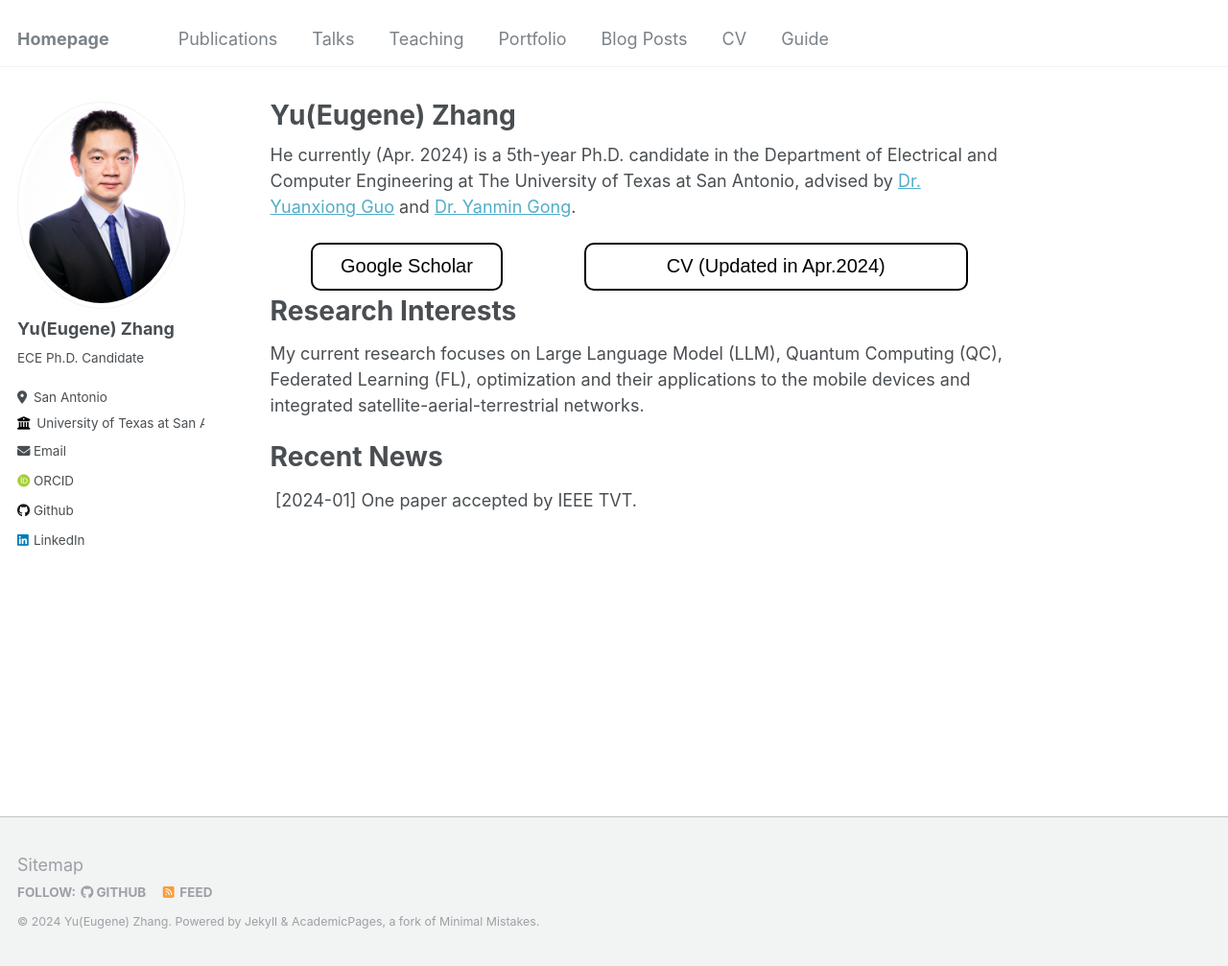
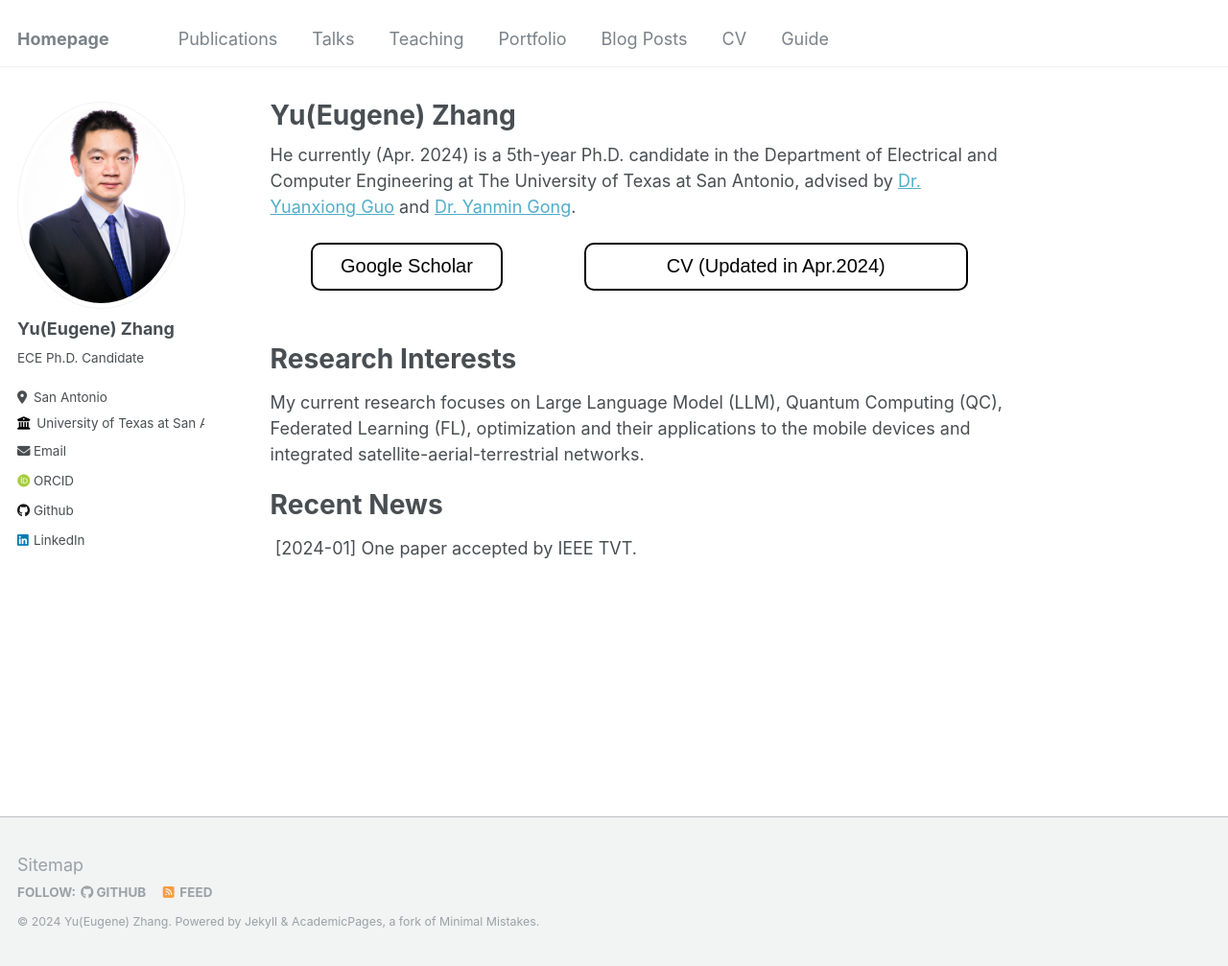
Before and after one commit to Yu-Zhang-Eugene/yu-zhang-eugene.github.io, a Jekyll site: the page built from _pages/about.md, in a window 1280 px wide and 1007 px high. Shown: the whole window at 96% size. Built offline with Jekyll 4.4.1, drawn with Linux system fonts in a browser that asks for light colours; some web fonts are replaced.

Commit message:
modified:   _pages/about.md

```diff
--- a/_pages/about.md
+++ b/_pages/about.md
@@ -24,21 +24,14 @@ He currently (Apr. 2024) is a 5th-year Ph.D. candidate in the Department of Elec
     </button>
   </form>
 </div>
-<div>
 
-
-</div>
-<div></div>
+<p>&nbsp;</p>
 
 
 Research Interests
 ======
 
 My current research focuses on Large Language Model (LLM), Quantum Computing (QC), Federated Learning (FL), optimization and their applications to the mobile devices and integrated satellite-aerial-terrestrial networks.
-<div>
-
-</div>
-<div></div>
 
 
 Recent News
```
